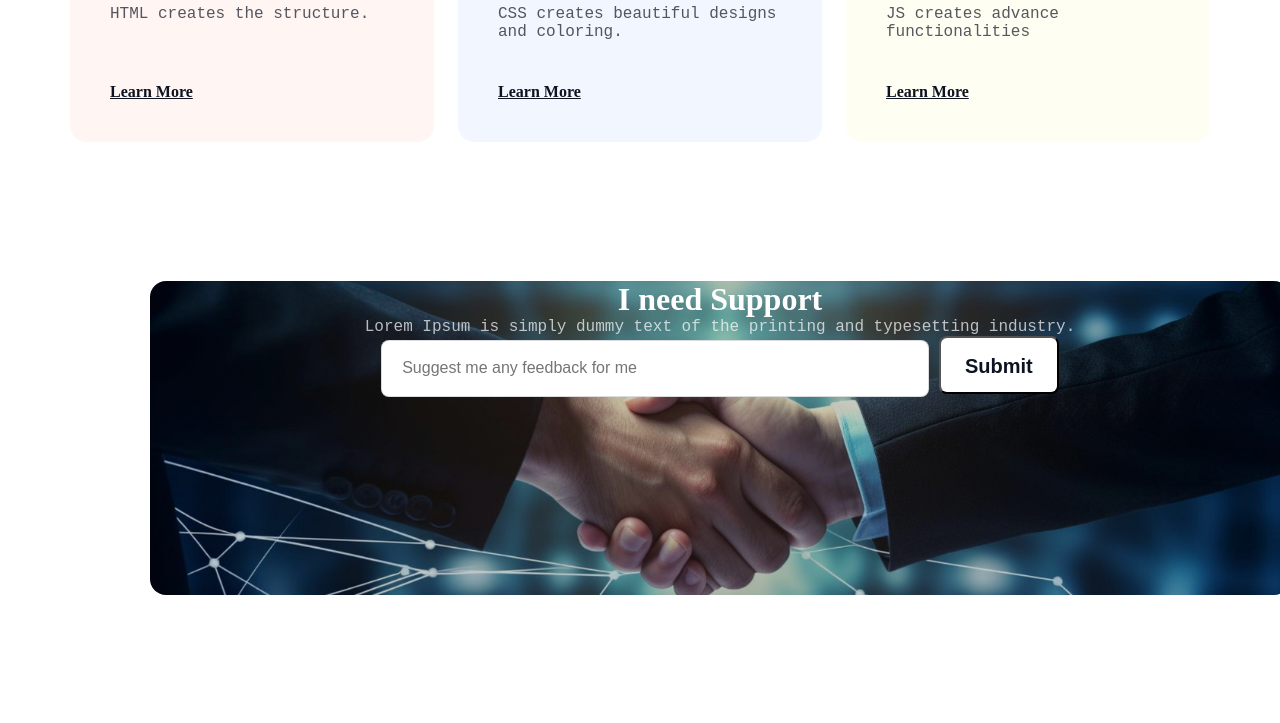
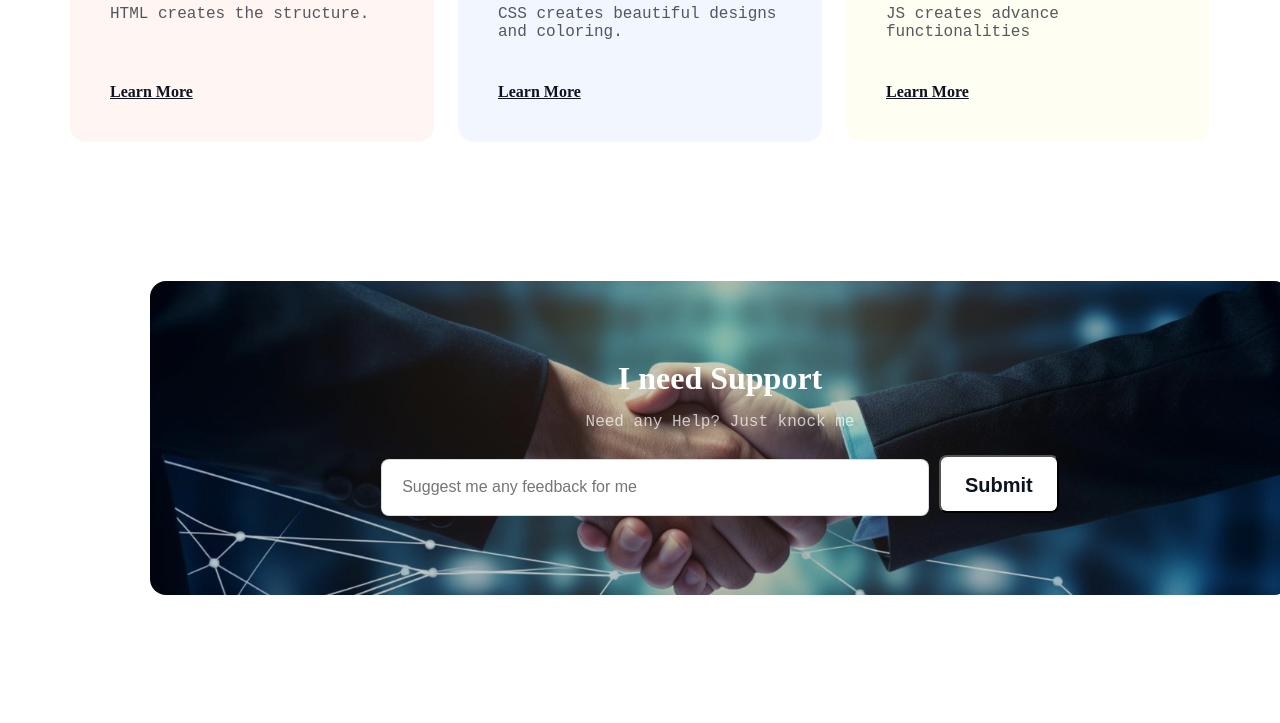
Before and after one commit to shemanto27/portfolio_website, a plain HTML site: page index.html in a window 1280 px wide. Shown: the part 2918-3641 px from the top of the page. Drawn offline with Linux system fonts and the light colour scheme; a web font is replaced by a local one.

Commit message:
one left

```diff
--- a/index.html
+++ b/index.html
@@ -88,7 +88,7 @@
     <section class="message">
         <div class="message_container">
             <h2>I need Support</h2>
-            <p>Lorem Ipsum is simply dummy text of the printing and typesetting industry.</p>
+            <p>Need any Help? Just knock me</p>
             <form action="">
                 <input type="text" placeholder="Suggest me any feedback for me">
                 <input type="submit" value="Submit">
--- a/styles/styles.css
+++ b/styles/styles.css
@@ -357,6 +357,9 @@ footer{
     background-size: cover;
     border-radius: 16px;
     margin: 42px 179px 150px 150px;
+    display: flex;
+    justify-content: center;
+    align-items: center;
 }
 
 .message_container{
@@ -373,6 +376,7 @@ footer{
     font-size: 32px;
     font-weight: 700;
     text-align: center;
+    margin-bottom: 16px;
 }
 
 .message_container p{
@@ -381,6 +385,7 @@ footer{
     font-weight: 400;
     text-align: center;
     opacity: 0.7;
+    margin-bottom: 24px;
 }
 
 
```
